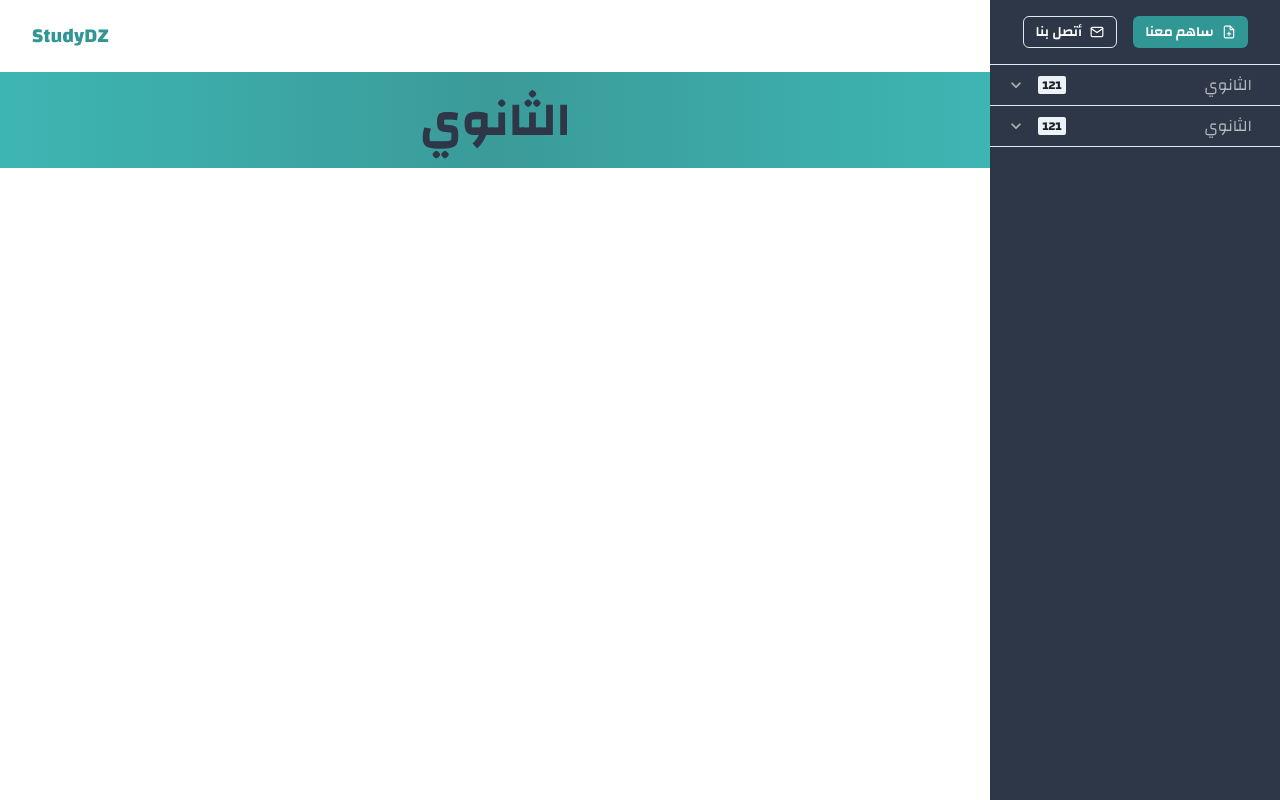
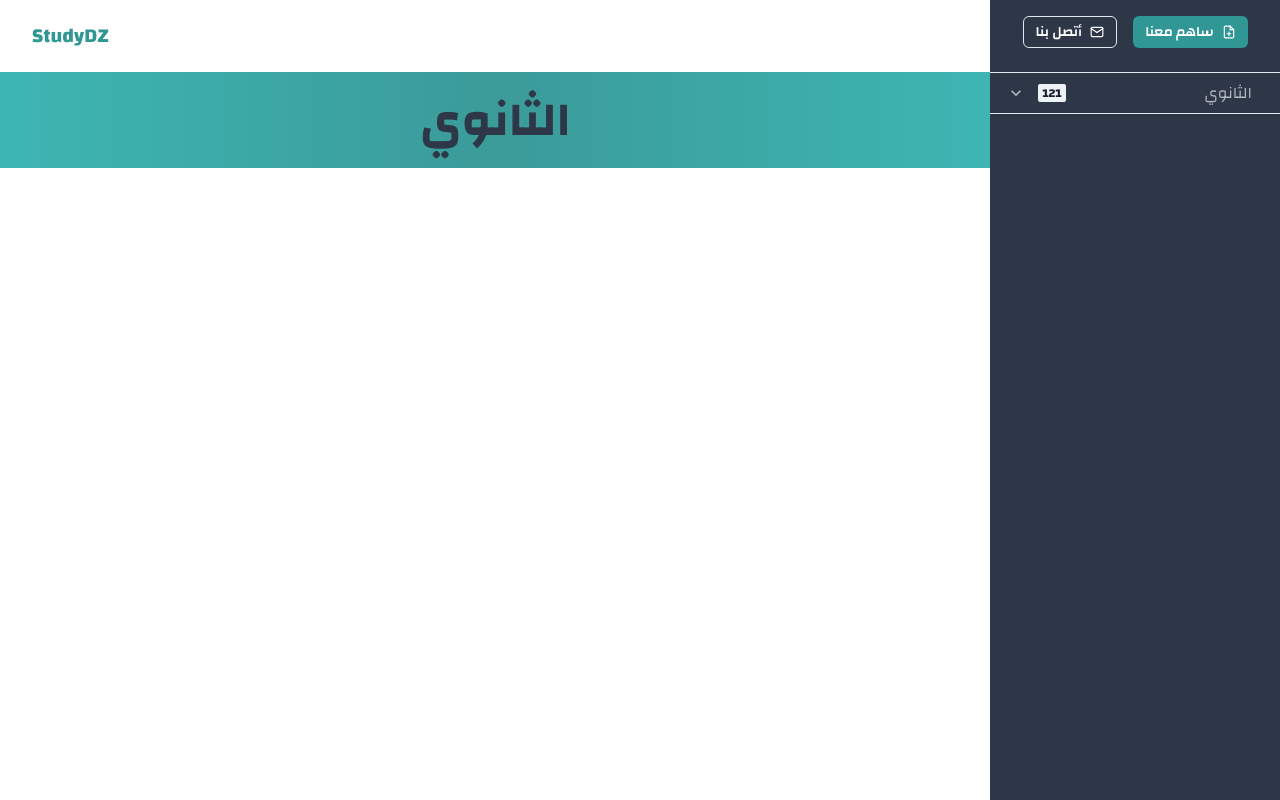
Before and after one commit to ToDev94/RafikDz, a Next.js app: page /levels in a window 1280 px wide. Built offline with nearby package versions, Linux system fonts and the light colour scheme.

Commit message:
Working on the nav items

```diff
--- a/src/app/layout.jsx
+++ b/src/app/layout.jsx
@@ -3,12 +3,16 @@
 import "./globals.css";
 import { ChakraProvider } from "@chakra-ui/react";
 import { extendTheme } from "@chakra-ui/react";
+import { accordionTheme } from "themes/AccordionTheme";
 
 export default function RootLayout({ children }) {
   const theme = extendTheme({
     fonts: {
       heading: `"Changa", sans-serif`,
       body: `"Changa", sans-serif`,
+    },
+    components: {
+      Accordion: accordionTheme,
     },
   });
   return (
--- a/src/app/levels/layout.jsx
+++ b/src/app/levels/layout.jsx
@@ -8,7 +8,7 @@ import {
   DrawerContent,
   DrawerCloseButton,
   useDisclosure,
-  useColorModeValue,
+  Link,
   Button,
   Center,
   DrawerBody,
@@ -18,6 +18,7 @@ import {
   Text,
   Badge,
 } from "@chakra-ui/react";
+
 import React from "react";
 import {
   Accordion,
@@ -27,7 +28,7 @@ import {
   AccordionIcon,
 } from "@chakra-ui/react";
 
-import { FiMenu } from "react-icons/fi";
+import { FiMenu, FiLink } from "react-icons/fi";
 import Contactus from "@/components/Contactus";
 
 const layout = ({ children }) => {
@@ -107,7 +108,7 @@ const SideBar = () => {
       py={4}
       justifyContent="center"
     >
-      <Flex w="100%" flexDirection="column" alignItems="center">
+      <Flex w="100%" gap={2} flexDirection="column" alignItems="center">
         <Contactus />
         <SideBarContent />
       </Flex>
@@ -125,7 +126,7 @@ const SideBarContent = () => {
 
 const ArabicAccordion = () => {
   return (
-    <Accordion color="whiteAlpha.700" dir="rtl" allowToggle>
+    <Accordion color="whiteAlpha.700" dir="rtl" variant="custom" allowToggle>
       <AccordionItem>
         <h2>
           <AccordionButton>
@@ -144,32 +145,36 @@ const ArabicAccordion = () => {
             <AccordionIcon />
           </AccordionButton>
         </h2>
-        <AccordionPanel textAlign="right" w="100%" pb={10}>
-          <Box>اليبسيشسي يسبسي سي سيبل سي سيبلسي سيب سيبل سسيب</Box>
-        </AccordionPanel>
-      </AccordionItem>
-      <AccordionItem>
-        <h2>
-          <AccordionButton>
-            <Box
-              as="span"
-              justifyContent="space-between"
-              display="flex"
-              flex="1"
-              textAlign="right"
-              alignItems="center"
-              px={3}
-            >
-              <Text>الثانوي</Text>
-              <Badge> 121 </Badge>
-            </Box>
-            <AccordionIcon />
-          </AccordionButton>
-        </h2>
-        <AccordionPanel textAlign="right" w="100%" pb={10}>
-          <Box>اليبسيشسي يسبسي سي سيبل سي سيبلسي سيب سيبل سسيب</Box>
+        <AccordionPanel textAlign="right" w="100%" p={0}>
+          <Flex direction="column" gap={1}>
+            <NavigationItem num={8123}> الأولى ثانوي </NavigationItem>
+            <NavigationItem num={4523}> الثانية ثانوي </NavigationItem>
+            <NavigationItem num={2423}> الثالثة ثانوي </NavigationItem>
+          </Flex>
         </AccordionPanel>
       </AccordionItem>
     </Accordion>
   );
 };
+
+const NavigationItem = (props) => {
+  const { children, num } = props;
+  return (
+    <Link
+      href="#"
+      w="100%"
+      transition="all 0.3s"
+      _hover={{ bg: "gray.600" }}
+      px={2}
+      py={2}
+    >
+      <Flex justifyContent="space-between" alignItems="center">
+        <Flex alignItems="center" gap={4}>
+          <FiLink />
+          <Text size="xs">{children}</Text>
+        </Flex>
+        <Badge colorScheme="teal">{num}</Badge>
+      </Flex>
+    </Link>
+  );
+};
--- /dev/null
+++ b/themes/AccordionTheme.jsx
@@ -0,0 +1,67 @@
+import { accordionAnatomy as parts } from "@chakra-ui/anatomy";
+import {
+  createMultiStyleConfigHelpers,
+  defineStyle,
+} from "@chakra-ui/styled-system";
+import { extendTheme } from "@chakra-ui/react";
+
+const { definePartsStyle, defineMultiStyleConfig } =
+  createMultiStyleConfigHelpers(parts.keys);
+
+// default base style from the Input theme
+const baseStyle = definePartsStyle({
+  container: defineStyle({
+    boxShadow: "sm",
+    _focus: {
+      boxShadow: "outline",
+    },
+  }),
+});
+
+// Defining a custom variant called outline
+const outline = definePartsStyle((props) => {
+  const { colorScheme: c } = props;
+  return {
+    container: {
+      border: "1px solid",
+      borderColor: "gray.100",
+    },
+    button: {
+      color: "gray.500",
+      _hover: {
+        color: "gray.600",
+      },
+      _focus: {
+        color: "blue.500",
+      },
+      fontFamily: "mono",
+    },
+  };
+});
+
+const variants = {
+  outline,
+};
+
+const size = {
+  md: defineStyle({
+    w: 5,
+    h: 5,
+  }),
+};
+
+const sizes = {
+  md: definePartsStyle({
+    icon: size.md,
+  }),
+};
+
+export const accordionTheme = defineMultiStyleConfig({
+  baseStyle,
+  variants,
+  sizes,
+  defaultProps: {
+    size: "md",
+    variant: "outline",
+  },
+});
```
Also changed, not shown: src/components/NavigationItem.jsx (added, +16 -0 lines).
